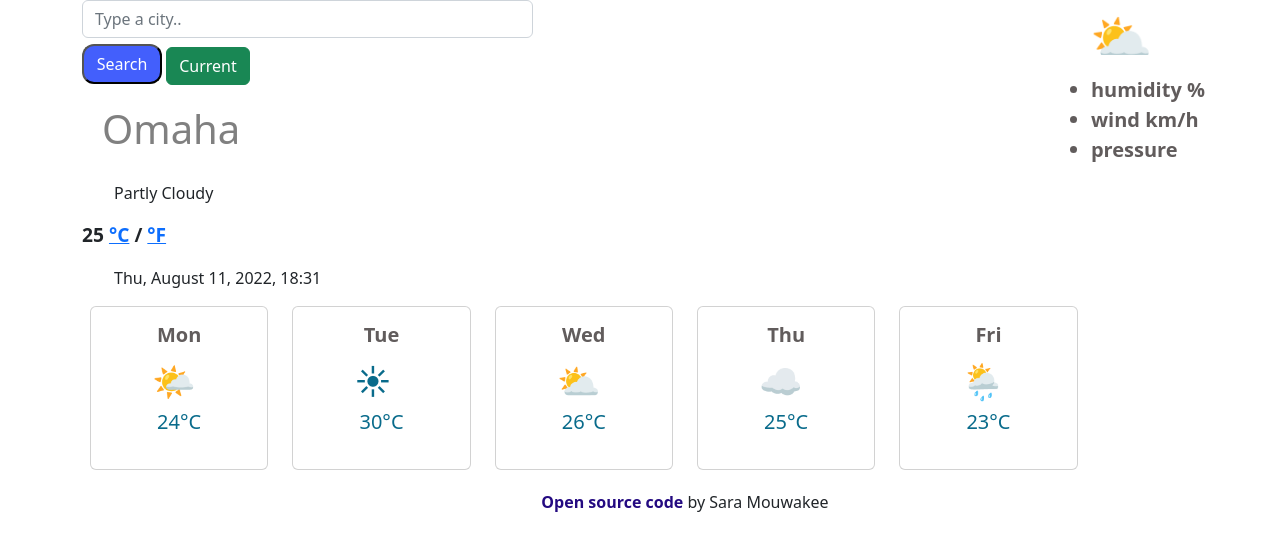
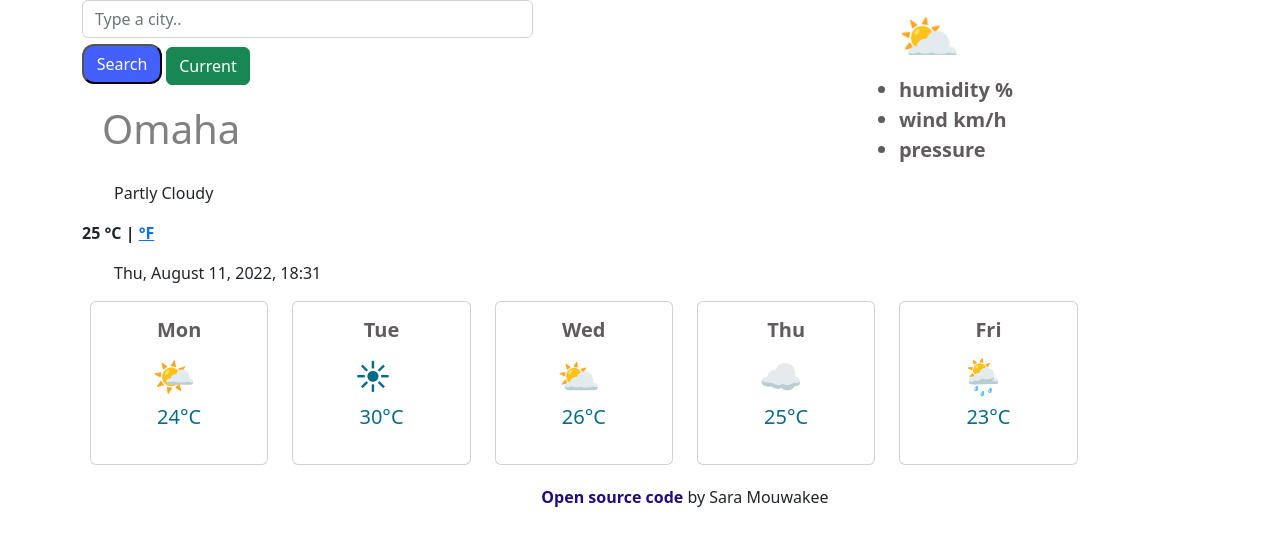
Before and after one commit to Sara-mwk/my_weather_app, a website built with Parcel: page index.html in a window 1280 px wide. Built offline with nearby package versions, Linux system fonts and the light colour scheme; no server answers.

Commit message:
converting C to F

```diff
--- a/index.html
+++ b/index.html
@@ -65,12 +65,9 @@
         <h1 id="current-city">Omaha</h1>
         <ul id="current-desc">Partly Cloudy</ul>
         <strong>
-        <big>
         <span id="current-temp">25 </span>
-        <span id="celsius"><a href="#">°C</a></span>
-        <span class="seperator">/</span>
-        <span id="fahrenheit"><a href="#">°F</a></span>
-         </big>
+        <span class="units">°C | <a href="#" id="fahrenheit-link">°F</a></span>
+
       </strong>
        <p id="description"></p>
 <div class="col-6">
--- a/src/index.js
+++ b/src/index.js
@@ -79,34 +79,11 @@ currentLocationButton.addEventListener("click", getCurrentLocation);
 
 searchCity("Omaha");
 
-//function search(event) {
-//  event.preventDefault();
-// let cityLine = document.querySelector("#current-city");
-// let cityInput = document.querySelector("#city-input");
-// cityLine.innerHTML = cityInput.value.bold();
-//}
+function displayFahrenheitTemperature(event) {
+  event.preventDefault();
+  let fahrenheitTemperature = (14*9)/5+32;
+  alert(fahrenheitTemperature);
+}
 
-//let searchCityForm = document.querySelector("#search-form");
-//searchCityForm.addEventListener("submit", search);
-
-//function convertFah(event) {
-// event.preventDefault();
-
-//  let tempCel = document.querySelector("#current-temp");
-//  let currentTemp = 25;
-// let tempFah = Math.round(currentTemp * 1.8 + 32);
-//  tempCel.innerHTML = tempFah;
-//}
-
-//function convertCel(event) {
-// event.preventDefault();
-
-// let tempCel = document.querySelector("#current-temp");
-// let currentTemp = 25;
-// tempCel.innerHTML = currentTemp;
-//}
-
-//let tempFah = document.querySelector("#fahrenheit");
-//tempFah.addEventListener("click", convertFah);
-//let tempCel = document.querySelector("#celsius");
-//tempCel.addEventListener("click", convertCel);
+let fahrenheitLink = document.querySelector("#fahremheit-link");
+fahrenheitLink.addEventListener("click", displayFahrenheitTemperature);
--- a/src/styles.css
+++ b/src/styles.css
@@ -1,5 +1,5 @@
 .emoji {
-  right: 10%;
+  right: 25%;
   top: 0;
   background: #fff;
   position: absolute;
@@ -11,7 +11,7 @@
   padding: 20px;
   position: fixed;
   top: 0;
-  right: 0;
+  right: 15%;
   margin: 55px;
   font-size: 20px;
   color: rgb(97, 92, 92);
```
